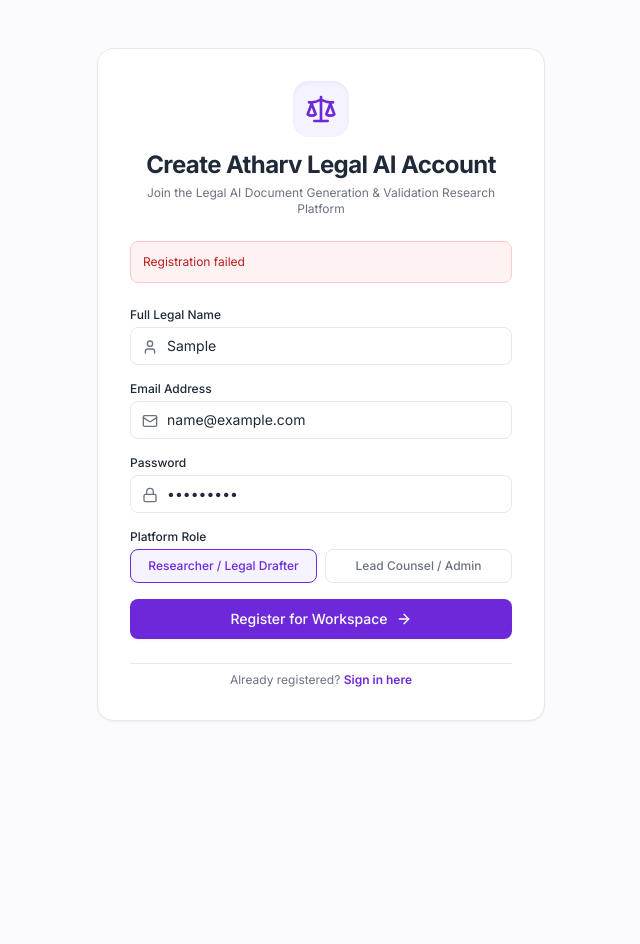
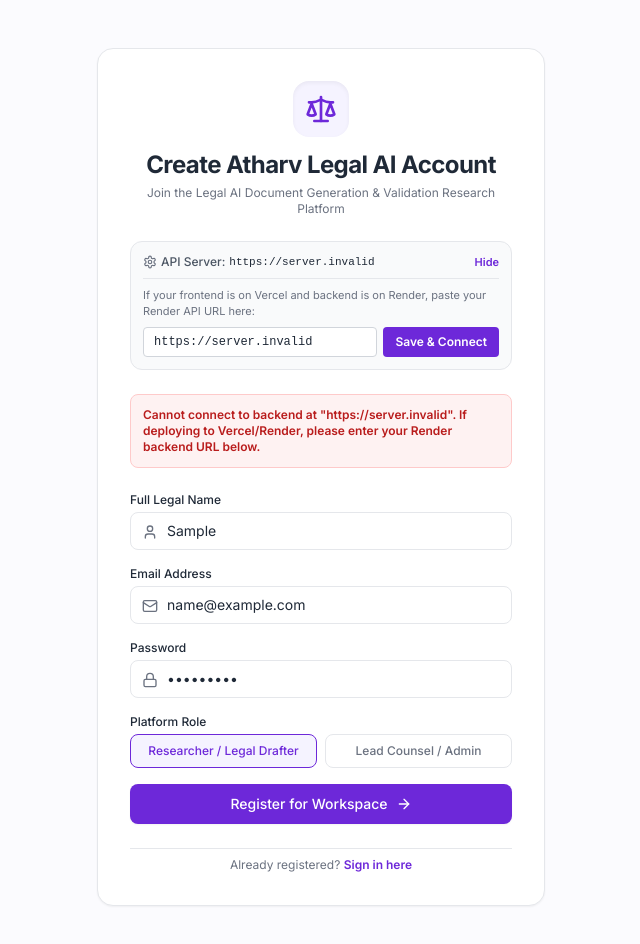
Before and after one commit to atharvbadekar/legal_contract_drafting, a React (Vite) app in the folder frontend/: page /register in a window 1280 px wide. Both pictures are taken after typing "Sample", "name@example.com", "Sample123" into the empty fields and a click on the button "Register for Workspace". Shown: the top 944 px of the page, without its empty margins (319-959 px from the left). Before the commit the page ends 800 px from the top, so only its background shows below. Built offline with nearby package versions, Linux system fonts and the light colour scheme; no server answers.

Commit message:
feat(auth): add in-browser API server connection tool

```diff
--- a/frontend/src/pages/Login.tsx
+++ b/frontend/src/pages/Login.tsx
@@ -1,16 +1,32 @@
 import React, { useState } from 'react';
 import { Link, useNavigate } from 'react-router-dom';
 import { useAuth } from '../context/AuthContext';
-import { authService } from '../services/api';
-import { Shield, Lock, Mail, ArrowRight, UserCheck, Scale } from 'lucide-react';
+import { authService, getApiBaseUrl } from '../services/api';
+import { Shield, Lock, Mail, ArrowRight, UserCheck, Scale, Settings, Check } from 'lucide-react';
 
 export const Login: React.FC = () => {
   const [email, setEmail] = useState('');
   const [password, setPassword] = useState('');
   const [error, setError] = useState('');
   const [loading, setLoading] = useState(false);
+  const [apiUrl, setApiUrl] = useState(getApiBaseUrl());
+  const [showConfig, setShowConfig] = useState(false);
+  const [configSuccess, setConfigSuccess] = useState('');
+
   const { login } = useAuth();
   const navigate = useNavigate();
+
+  const handleSaveApiUrl = () => {
+    let clean = apiUrl.trim().replace(/\/+$/, '');
+    if (!clean.endsWith('/api') && !clean.includes('/api/')) {
+      clean = `${clean}/api`;
+    }
+    localStorage.setItem('atharv_api_url', clean);
+    setApiUrl(clean);
+    setConfigSuccess(`✓ API URL saved: ${clean}`);
+    setError('');
+    setTimeout(() => setConfigSuccess(''), 4000);
+  };
 
   const handleSubmit = async (e: React.FormEvent) => {
     e.preventDefault();
@@ -22,7 +38,8 @@
       navigate('/dashboard');
     } catch (err: any) {
       if (err.message === 'Network Error' || !err.response) {
-        setError('Cannot connect to backend API server. If deployed on Render free tier, please wait 30-45 seconds for the server to wake up from sleep.');
+        setShowConfig(true);
+        setError(`Cannot connect to backend at "${getApiBaseUrl()}". If deploying to Vercel/Render, please enter your Render backend URL below.`);
       } else {
         setError(err.response?.data?.error || 'Invalid email or password');
       }
@@ -42,7 +59,8 @@
       navigate('/dashboard');
     } catch (err: any) {
       if (err.message === 'Network Error' || !err.response) {
-        setError('Cannot connect to backend API server. If deployed on Render free tier, please wait 30-45 seconds for the server to wake up from sleep.');
+        setShowConfig(true);
+        setError(`Cannot connect to backend at "${getApiBaseUrl()}". If deploying to Vercel/Render, please enter your Render backend URL below.`);
       } else {
         setError(err.response?.data?.error || 'Failed demo login');
       }
@@ -89,9 +107,55 @@
           </div>
         </div>
 
+        {/* Backend API Configuration Panel */}
+        <div className="bg-gray-50 p-3 rounded-xl border border-gray-200 text-xs space-y-2">
+          <div className="flex items-center justify-between">
+            <span className="text-gray-600 font-medium flex items-center gap-1">
+              <Settings className="w-3.5 h-3.5 text-gray-500" />
+              API Server: <span className="font-mono text-[11px] text-gray-800 truncate max-w-[200px]">{apiUrl}</span>
+            </span>
+            <button
+              type="button"
+              onClick={() => setShowConfig(!showConfig)}
+              className="text-mira-primary text-[11px] font-semibold hover:underline"
+            >
+              {showConfig ? 'Hide' : 'Configure'}
+            </button>
+          </div>
+
+          {showConfig && (
+            <div className="pt-2 border-t border-gray-200 space-y-2">
+              <p className="text-[11px] text-gray-500">
+                If your frontend is on Vercel and backend is on Render, paste your Render API URL here:
+              </p>
+              <div className="flex gap-1.5">
+                <input
+                  type="text"
+                  value={apiUrl}
+                  onChange={(e) => setApiUrl(e.target.value)}
+                  placeholder="https://your-backend.onrender.com/api"
+                  className="flex-1 px-2.5 py-1.5 bg-white border border-gray-300 rounded text-xs focus:outline-hidden focus:border-mira-primary font-mono text-[11px]"
+                />
+                <button
+                  type="button"
+                  onClick={handleSaveApiUrl}
+                  className="px-3 py-1.5 bg-mira-primary hover:bg-mira-accent text-white rounded text-xs font-semibold shadow-2xs whitespace-nowrap"
+                >
+                  Save & Connect
+                </button>
+              </div>
+              {configSuccess && (
+                <p className="text-[11px] text-emerald-600 font-medium flex items-center gap-1">
+                  <Check className="w-3.5 h-3.5" /> {configSuccess}
+                </p>
+              )}
+            </div>
+          )}
+        </div>
+
         {error && (
-          <div className="p-3 bg-red-50 border border-red-200 text-red-700 text-xs rounded-lg">
-            {error}
+          <div className="p-3 bg-red-50 border border-red-200 text-red-700 text-xs rounded-lg space-y-1">
+            <div className="font-semibold">{error}</div>
           </div>
         )}
 
--- a/frontend/src/pages/Register.tsx
+++ b/frontend/src/pages/Register.tsx
@@ -1,8 +1,8 @@
 import React, { useState } from 'react';
 import { Link, useNavigate } from 'react-router-dom';
 import { useAuth } from '../context/AuthContext';
-import { authService } from '../services/api';
-import { Shield, Lock, Mail, User as UserIcon, ArrowRight, Scale } from 'lucide-react';
+import { authService, getApiBaseUrl } from '../services/api';
+import { Shield, Lock, Mail, User as UserIcon, ArrowRight, Scale, Settings, Check } from 'lucide-react';
 
 export const Register: React.FC = () => {
   const [name, setName] = useState('');
@@ -11,8 +11,24 @@
   const [role, setRole] = useState<'USER' | 'ADMIN'>('USER');
   const [error, setError] = useState('');
   const [loading, setLoading] = useState(false);
+  const [apiUrl, setApiUrl] = useState(getApiBaseUrl());
+  const [showConfig, setShowConfig] = useState(false);
+  const [configSuccess, setConfigSuccess] = useState('');
+
   const { login } = useAuth();
   const navigate = useNavigate();
+
+  const handleSaveApiUrl = () => {
+    let clean = apiUrl.trim().replace(/\/+$/, '');
+    if (!clean.endsWith('/api') && !clean.includes('/api/')) {
+      clean = `${clean}/api`;
+    }
+    localStorage.setItem('atharv_api_url', clean);
+    setApiUrl(clean);
+    setConfigSuccess(`✓ API URL saved: ${clean}`);
+    setError('');
+    setTimeout(() => setConfigSuccess(''), 4000);
+  };
 
   const handleSubmit = async (e: React.FormEvent) => {
     e.preventDefault();
@@ -23,7 +39,12 @@
       login(data.token, data.user);
       navigate('/dashboard');
     } catch (err: any) {
-      setError(err.response?.data?.error || 'Registration failed');
+      if (err.message === 'Network Error' || !err.response) {
+        setShowConfig(true);
+        setError(`Cannot connect to backend at "${getApiBaseUrl()}". If deploying to Vercel/Render, please enter your Render backend URL below.`);
+      } else {
+        setError(err.response?.data?.error || 'Registration failed');
+      }
     } finally {
       setLoading(false);
     }
@@ -42,9 +63,55 @@
           </p>
         </div>
 
+        {/* Backend API Configuration Panel */}
+        <div className="bg-gray-50 p-3 rounded-xl border border-gray-200 text-xs space-y-2">
+          <div className="flex items-center justify-between">
+            <span className="text-gray-600 font-medium flex items-center gap-1">
+              <Settings className="w-3.5 h-3.5 text-gray-500" />
+              API Server: <span className="font-mono text-[11px] text-gray-800 truncate max-w-[200px]">{apiUrl}</span>
+            </span>
+            <button
+              type="button"
+              onClick={() => setShowConfig(!showConfig)}
+              className="text-mira-primary text-[11px] font-semibold hover:underline"
+            >
+              {showConfig ? 'Hide' : 'Configure'}
+            </button>
+          </div>
+
+          {showConfig && (
+            <div className="pt-2 border-t border-gray-200 space-y-2">
+              <p className="text-[11px] text-gray-500">
+                If your frontend is on Vercel and backend is on Render, paste your Render API URL here:
+              </p>
+              <div className="flex gap-1.5">
+                <input
+                  type="text"
+                  value={apiUrl}
+                  onChange={(e) => setApiUrl(e.target.value)}
+                  placeholder="https://your-backend.onrender.com/api"
+                  className="flex-1 px-2.5 py-1.5 bg-white border border-gray-300 rounded text-xs focus:outline-hidden focus:border-mira-primary font-mono text-[11px]"
+                />
+                <button
+                  type="button"
+                  onClick={handleSaveApiUrl}
+                  className="px-3 py-1.5 bg-mira-primary hover:bg-mira-accent text-white rounded text-xs font-semibold shadow-2xs whitespace-nowrap"
+                >
+                  Save & Connect
+                </button>
+              </div>
+              {configSuccess && (
+                <p className="text-[11px] text-emerald-600 font-medium flex items-center gap-1">
+                  <Check className="w-3.5 h-3.5" /> {configSuccess}
+                </p>
+              )}
+            </div>
+          )}
+        </div>
+
         {error && (
-          <div className="p-3 bg-red-50 border border-red-200 text-red-700 text-xs rounded-lg">
-            {error}
+          <div className="p-3 bg-red-50 border border-red-200 text-red-700 text-xs rounded-lg space-y-1">
+            <div className="font-semibold">{error}</div>
           </div>
         )}
 
--- a/frontend/src/services/api.ts
+++ b/frontend/src/services/api.ts
@@ -1,17 +1,30 @@
 import axios from 'axios';
 import { DocumentRecord, ClauseRecord, KnowledgeDocumentRecord, TemplateRecord, User } from '../types';
 
-const API_BASE_URL = import.meta.env.VITE_API_URL || '/api';
+export const getApiBaseUrl = (): string => {
+  if (typeof window !== 'undefined') {
+    const custom = localStorage.getItem('atharv_api_url');
+    if (custom && custom.trim().length > 0) {
+      return custom.trim().replace(/\/+$/, '');
+    }
+  }
+  const envUrl = import.meta.env.VITE_API_URL;
+  if (envUrl && envUrl.trim().length > 0) {
+    return envUrl.trim().replace(/\/+$/, '');
+  }
+  return '/api';
+};
 
 export const api = axios.create({
-  baseURL: API_BASE_URL,
+  baseURL: getApiBaseUrl(),
   headers: {
     'Content-Type': 'application/json'
   }
 });
 
-// Attach token to outgoing requests
+// Attach token and dynamically resolve baseURL to outgoing requests
 api.interceptors.request.use((config) => {
+  config.baseURL = getApiBaseUrl();
   const token = localStorage.getItem('atharv_token') || localStorage.getItem('mira_token');
   if (token && config.headers) {
     config.headers.Authorization = `Bearer ${token}`;
```
